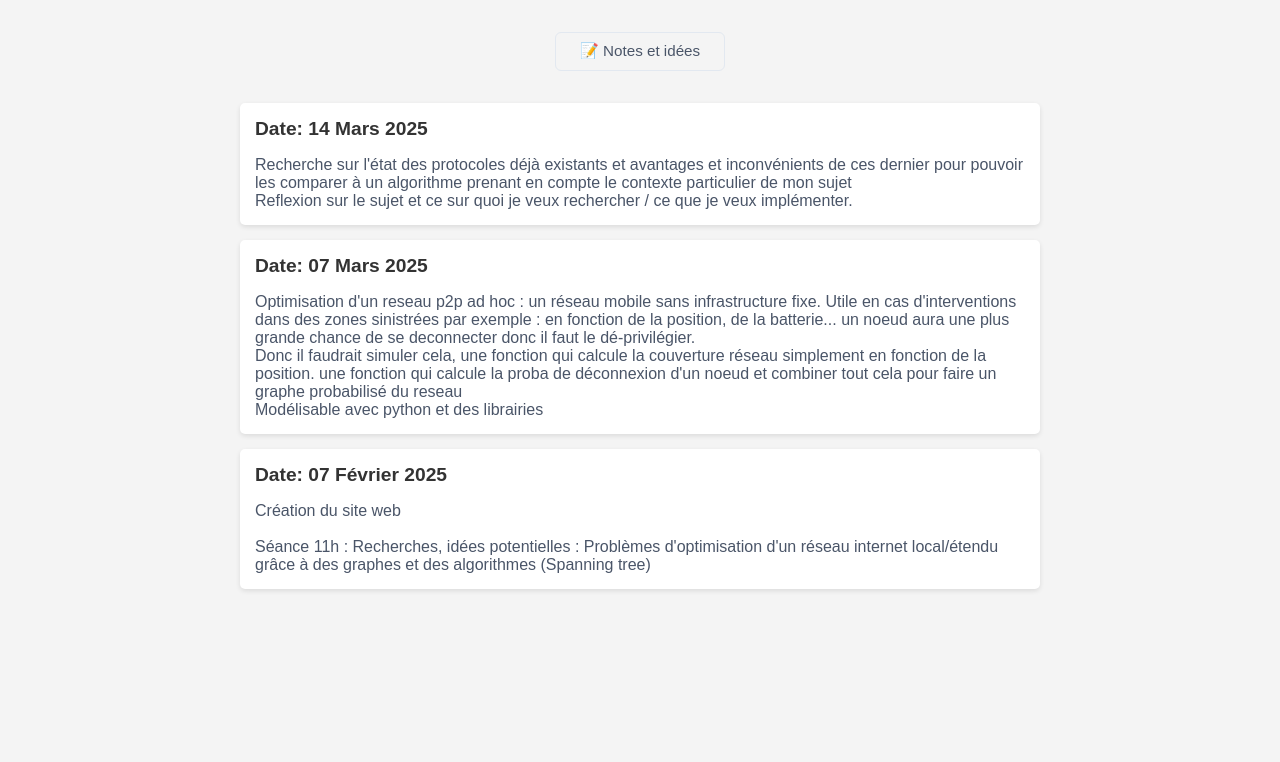
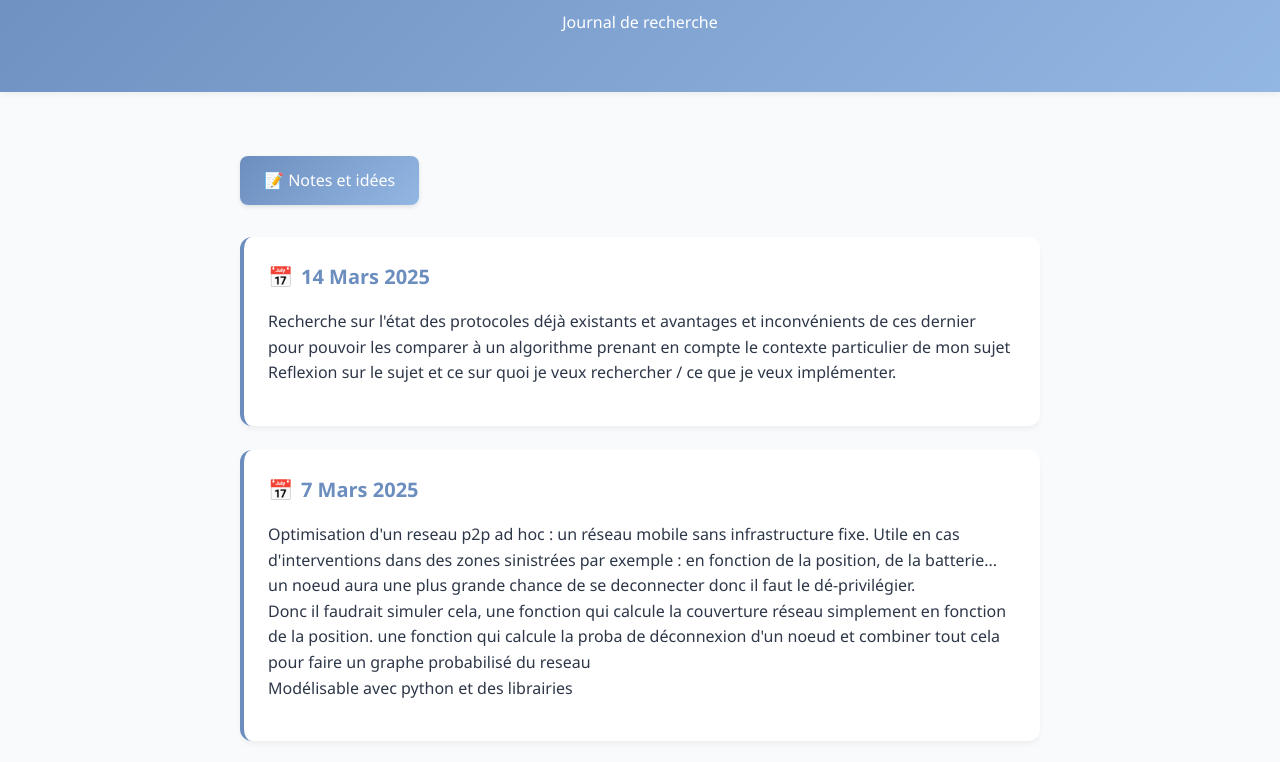
Before and after one commit to MillotLouis/TIPE, a plain HTML site: page index.html in a window 1280 px wide. Shown: the part 124-886 px from the top of the page. Before the commit the page ends 800 px from the top, so only its background shows below. Drawn offline with Linux system fonts and the light colour scheme.

Commit message:
Update index.html
refonte

```diff
--- a/index.html
+++ b/index.html
@@ -5,97 +5,139 @@
     <meta name="viewport" content="width=device-width, initial-scale=1.0">
     <title>TIPE Louis Millot</title>
     <style>
+        :root {
+            --primary: #6C8EBF;  /* Soft pastel blue */
+            --secondary: #93B7E3;  /* Light powder blue */
+            --light: #f8fafc;
+            --dark: #2D3748;
+            --gradient: linear-gradient(135deg, var(--primary), var(--secondary));
+        }
+
         body {
-            font-family: Arial, sans-serif;
+            font-family: 'Segoe UI', system-ui, -apple-system, sans-serif;
             margin: 0;
             padding: 0;
-            background-color: #f4f4f4;
-            color: #333;
+            background: var(--light);
+            color: var(--dark);
+            line-height: 1.6;
         }
+
         header {
-            background-color: #333;
-            color: #fff;
-            padding: 20px;
+            background: var(--gradient);
+            color: white;
+            padding: 2.5rem 1rem;
             text-align: center;
+            box-shadow: 0 4px 6px -1px rgba(0, 0, 0, 0.05);
         }
+
         main {
-            padding: 20px;
+            padding: 2rem 1rem;
             max-width: 800px;
             margin: 0 auto;
-            text-align: center;
         }
+
+        .journal-container {
+            display: grid;
+            gap: 1.5rem;
+        }
+
         .journal-entry {
-            background-color: #fff;
-            padding: 15px;
-            margin-bottom: 15px;
-            border-radius: 5px;
-            box-shadow: 0 2px 5px rgba(0, 0, 0, 0.1);
-            text-align: left;
+            background: white;
+            padding: 1.5rem;
+            border-radius: 12px;
+            box-shadow: 0 4px 6px -1px rgba(0, 0, 0, 0.05);
+            transition: transform 0.2s ease, box-shadow 0.2s ease;
+            border-left: 4px solid var(--primary);
         }
+
+        .journal-entry:hover {
+            transform: translateY(-2px);
+            box-shadow: 0 10px 15px -3px rgba(0, 0, 0, 0.1);
+        }
+
         .journal-entry h2 {
-            margin-top: 0;
-            font-size: 1.2em;
+            margin: 0 0 1rem;
+            color: var(--primary);
+            font-size: 1.25rem;
+            display: flex;
+            align-items: center;
+            gap: 0.5rem;
         }
-        .journal-entry p {
-            margin: 0;
-            color: #4a5568;
+
+        .journal-entry h2::before {
+            content: '📅';
         }
+
         .link-button {
-            display: inline-block;
-            padding: 0.6rem 1.5rem;
-            margin: 1rem 0 2rem;
-            font-size: 0.95em;
-            color: #4a5568;
-            background-color: transparent;
-            border: 1px solid #e2e8f0;
-            border-radius: 6px;
+            display: inline-flex;
+            align-items: center;
+            gap: 0.5rem;
+            padding: 0.75rem 1.5rem;
+            margin: 2rem auto;
+            font-weight: 500;
+            color: white;
+            background: var(--gradient);
+            border-radius: 8px;
             text-decoration: none;
             transition: all 0.2s ease;
+            box-shadow: 0 2px 4px rgba(0, 0, 0, 0.1);
         }
+
         .link-button:hover {
-            border-color: #3498db;
-            color: #3498db;
-            background-color: #f8fbff;
+            transform: translateY(-1px);
+            box-shadow: 0 4px 6px rgba(0, 0, 0, 0.15);
+            opacity: 0.9;
         }
+
         footer {
             text-align: center;
-            padding: 10px;
-            background-color: #333;
-            color: #fff;
-            position: fixed;
-            bottom: 0;
-            width: 100%;
+            padding: 1.5rem;
+            background: var(--gradient);
+            color: white;
+            margin-top: 4rem;
+        }
+
+        @media (max-width: 640px) {
+            .journal-entry {
+                padding: 1rem;
+                border-radius: 8px;
+            }
+
+            header {
+                padding: 2rem 1rem;
+            }
         }
     </style>
 </head>
 <body>
     <header>
         <h1>TIPE Louis Millot</h1>
+        <p>Journal de recherche</p>
     </header>
 
     <main>
-        <a href="https://github.com/MillotLouis/TIPE/blob/main/TIPE%20id%C3%A9es.md" class="link-button">📝 Notes et idées</a>
-        <div class="journal-entry">
-            <h2>Date: 14 Mars 2025</h2>
-            <p> Recherche sur l'état des protocoles déjà existants et avantages et inconvénients de ces dernier pour pouvoir les comparer à un algorithme prenant en compte le contexte particulier de mon sujet <br>
-                Reflexion sur le sujet et ce sur quoi je veux rechercher / ce que je veux implémenter.
-            </p>
-        </div>
+        <a href="https://github.com/MillotLouis/TIPE/blob/main/TIPE%20id%C3%A9es.md" class="link-button">
+            📝 Notes et idées
+        </a>
 
+        <div class="journal-container">
+            <article class="journal-entry">
+                <h2>14 Mars 2025</h2>
+                <p>Recherche sur l'état des protocoles déjà existants et avantages et inconvénients de ces dernier pour pouvoir les comparer à un algorithme prenant en compte le contexte particulier de mon sujet <br>
+                    Reflexion sur le sujet et ce sur quoi je veux rechercher / ce que je veux implémenter.</p>
+            </article>
 
-        <div class="journal-entry">
-            <h2>Date: 07 Mars 2025</h2>
-            <p>Optimisation d'un reseau p2p ad hoc : un réseau mobile sans infrastructure fixe. Utile en cas d'interventions dans des zones sinistrées par exemple : en fonction de la position, de la batterie... un noeud aura une plus grande chance de se deconnecter donc il faut le dé-privilégier.<br>
-                Donc il faudrait simuler cela, une fonction qui calcule la couverture réseau simplement en fonction de la position. une fonction qui calcule la proba de déconnexion d'un noeud et combiner tout cela pour faire un graphe probabilisé du reseau <br>
-                Modélisable avec python et des librairies
-            </p>
-        </div>
+            <article class="journal-entry">
+                <h2>7 Mars 2025</h2>
+                <p>Optimisation d'un reseau p2p ad hoc : un réseau mobile sans infrastructure fixe. Utile en cas d'interventions dans des zones sinistrées par exemple : en fonction de la position, de la batterie... un noeud aura une plus grande chance de se deconnecter donc il faut le dé-privilégier.<br>
+                    Donc il faudrait simuler cela, une fonction qui calcule la couverture réseau simplement en fonction de la position. une fonction qui calcule la proba de déconnexion d'un noeud et combiner tout cela pour faire un graphe probabilisé du reseau <br>
+                    Modélisable avec python et des librairies</p>
+            </article>
 
-        <div class="journal-entry">
-            <h2>Date: 07 Février 2025</h2>
-            <p>Création du site web </p>
-            <br>
-            <p>Séance 11h : Recherches, idées potentielles : Problèmes d'optimisation d'un réseau internet local/étendu grâce à des graphes et des algorithmes (Spanning tree)</p>
+            <article class="journal-entry">
+                <h2>7 Février 2025</h2>
+                <p>Recherches, idées potentielles : Problèmes d'optimisation d'un réseau internet local/étendu grâce à des graphes et des algorithmes. Ex : (Spanning tree)</p>
+            </article>
         </div>
     </main>
 </body>
```
